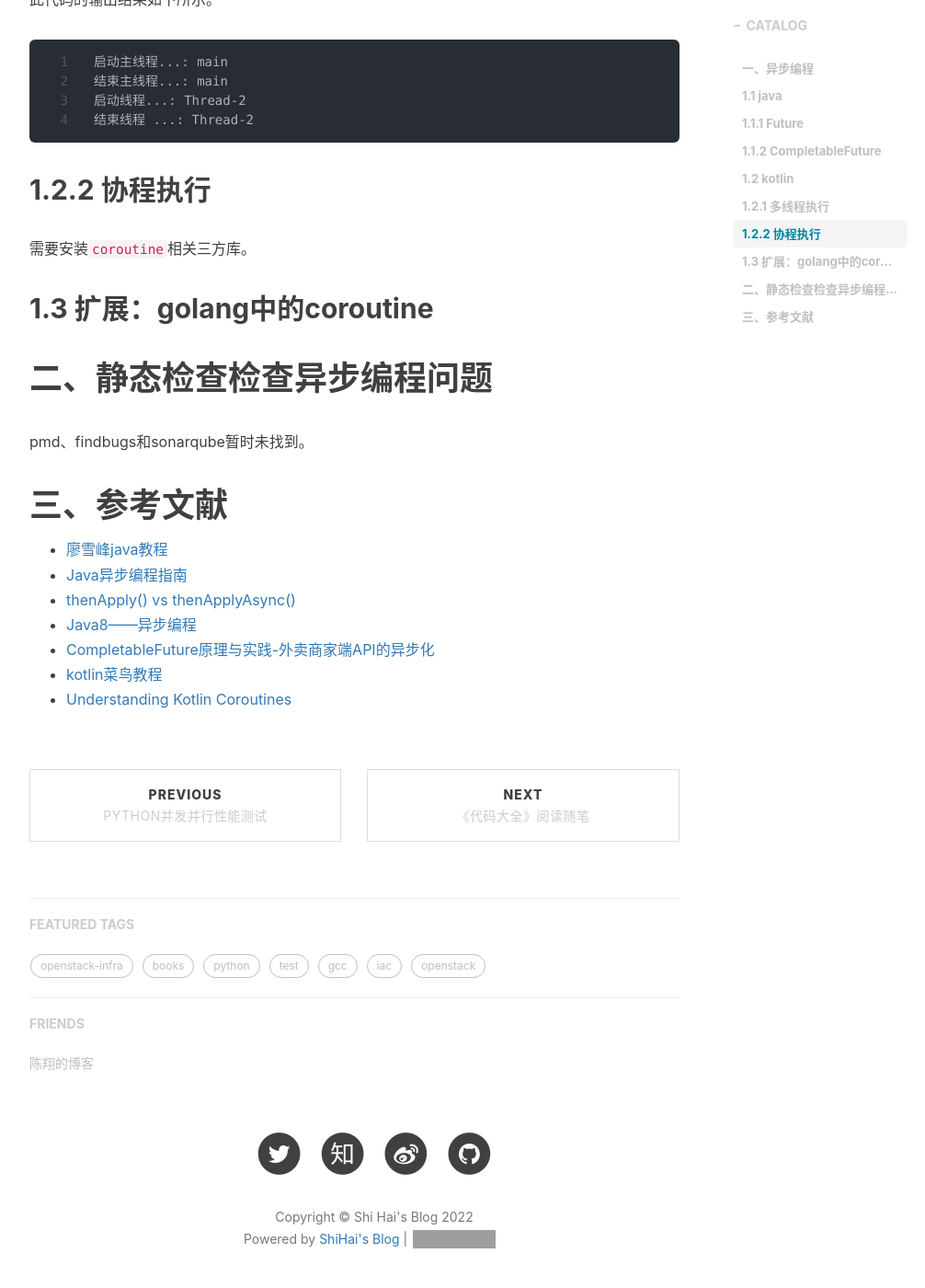
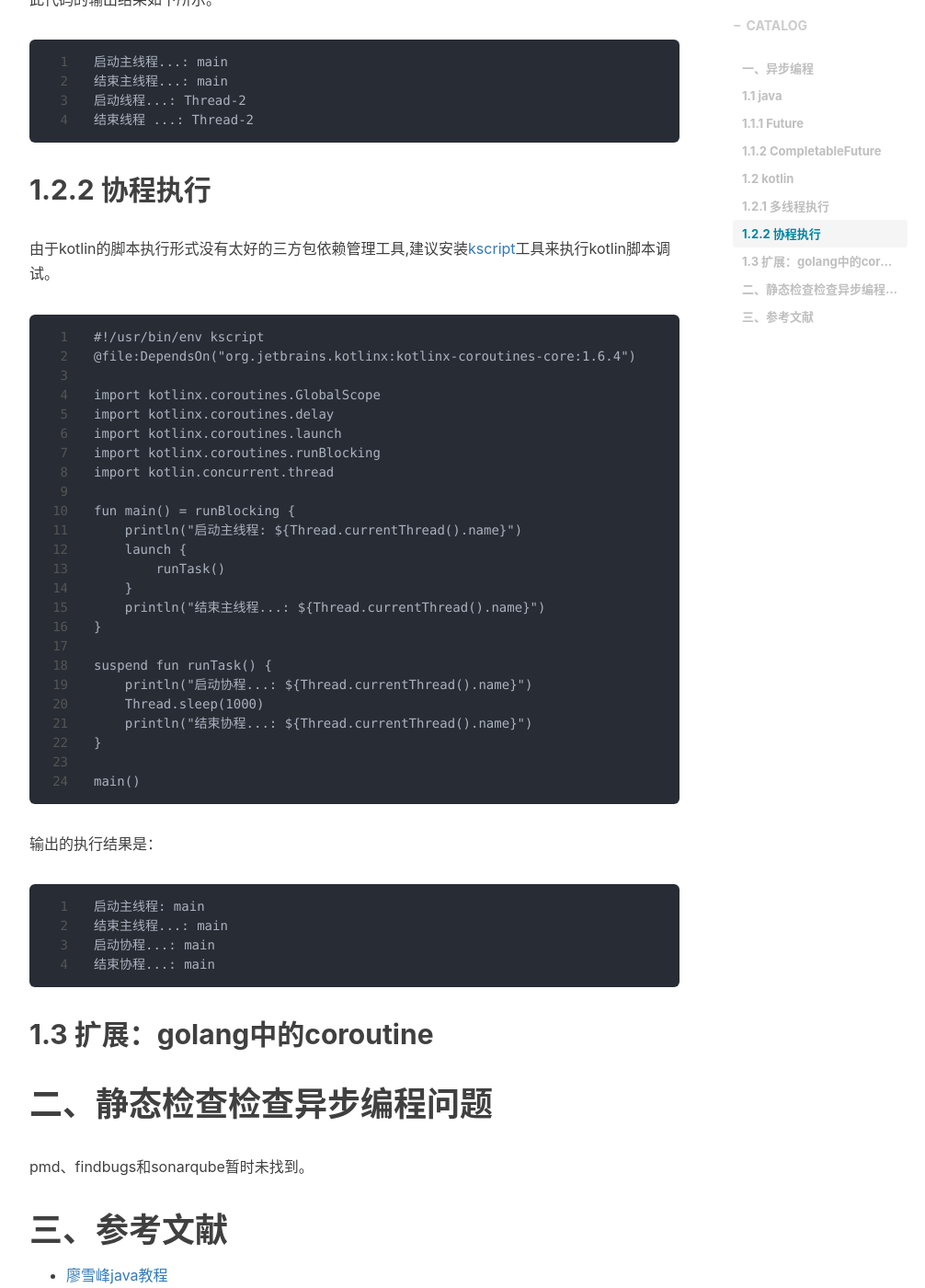
Before and after one commit to shihai1991/shihai1991.github.io, a Jekyll site: the page built from _posts/2021-12-24-java异步编程的静态检查.md, in a window 1280 px wide and 1400 px high, scrolled down 2531 px. Shown: the whole window at 92% size, without its empty margins (233-1239 px from the left). Built offline with Jekyll 4.4.1, drawn with Linux system fonts in a browser that asks for light colours; nearby versions of some CDN libraries; comment, search, counter and statistics services are not loaded; grey boxes are pictures that could not be loaded.

Commit message:
Update 2021-12-24-java异步编程的静态检查.md

````diff
--- a/_posts/2021-12-24-java异步编程的静态检查.md
+++ b/_posts/2021-12-24-java异步编程的静态检查.md
@@ -89,7 +89,40 @@
 结束线程 ...: Thread-2
 ```
 ## 1.2.2 协程执行
-需要安装`coroutine`相关三方库。
+由于kotlin的脚本执行形式没有太好的三方包依赖管理工具,建议安装[kscript](https://github.com/kscripting/kscript)工具来执行kotlin脚本调试。
+```
+#!/usr/bin/env kscript
+@file:DependsOn("org.jetbrains.kotlinx:kotlinx-coroutines-core:1.6.4")
+
+import kotlinx.coroutines.GlobalScope
+import kotlinx.coroutines.delay
+import kotlinx.coroutines.launch
+import kotlinx.coroutines.runBlocking
+import kotlin.concurrent.thread
+
+fun main() = runBlocking {
+    println("启动主线程: ${Thread.currentThread().name}")
+    launch {
+        runTask()
+    }
+    println("结束主线程...: ${Thread.currentThread().name}")
+}
+
+suspend fun runTask() {
+    println("启动协程...: ${Thread.currentThread().name}")
+    Thread.sleep(1000)
+    println("结束协程...: ${Thread.currentThread().name}")
+}
+
+main()
+```
+输出的执行结果是：
+```
+启动主线程: main
+结束主线程...: main
+启动协程...: main
+结束协程...: main
+```
 
 
 ## 1.3 扩展：golang中的coroutine
````
